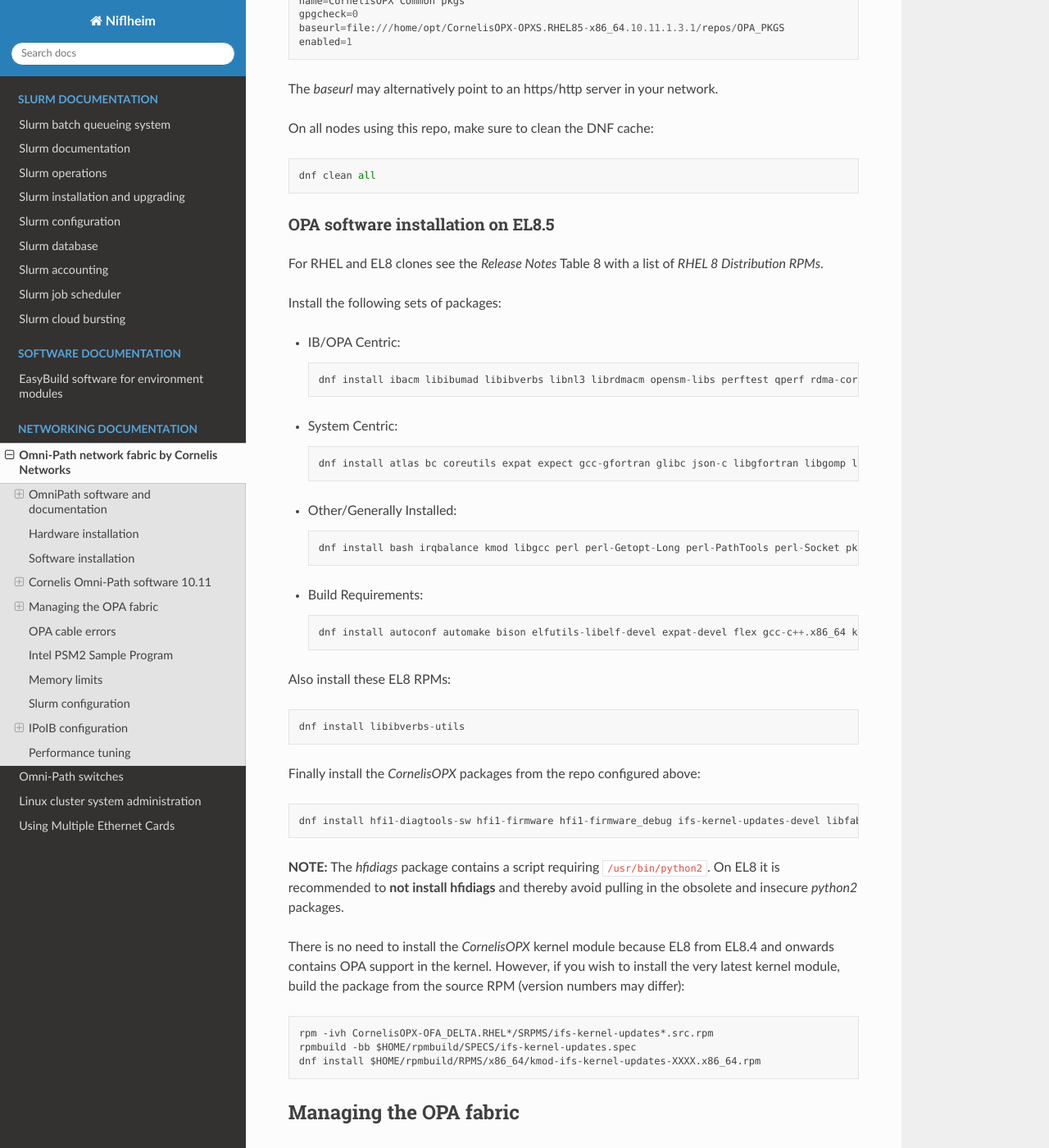
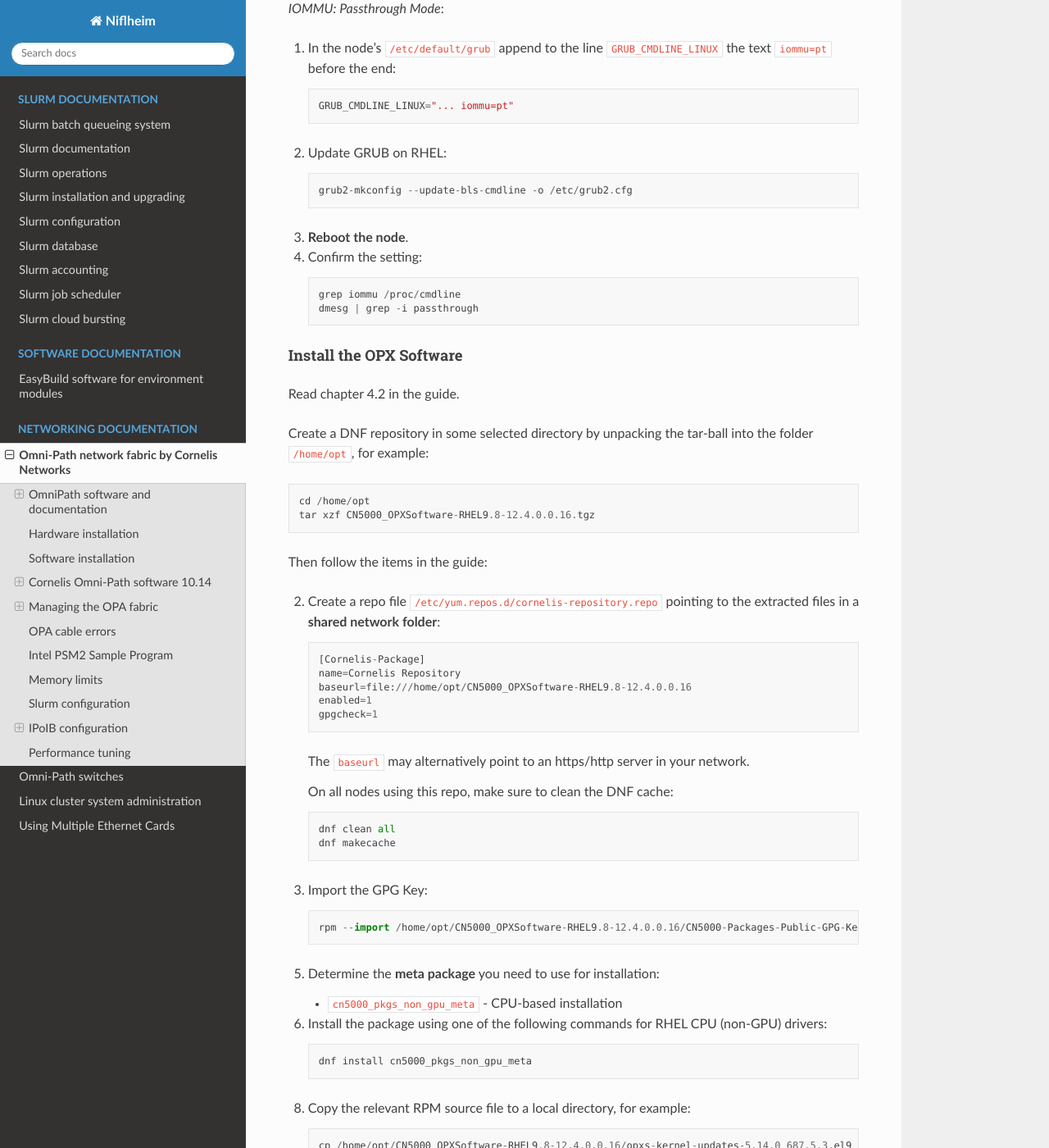
Before and after one commit to OleHolmNielsen/Niflheim_system, a Sphinx documentation site: the page built from docs/OmniPath.rst, in a window 1280 px wide and 1400 px high, scrolled down 3893 px. Shown: the whole window at 82% size. Built offline with Sphinx 7.4.7 and the Read the Docs theme 3.1.0, drawn with Linux system fonts in a browser that asks for light colours; some of the changed text lies outside the part shown.

Commit message:
New instructions for OPXS version 12.4 software

```diff
--- a/docs/OmniPath.rst
+++ b/docs/OmniPath.rst
@@ -67,7 +67,7 @@ Here the PCIe device ID is 04:00.0, you determine it by::
 Software installation
 =====================
 
-Omni-Path_ HFI adapter hardware is supported with OPA software 10.11 on compute nodes with the following Intel and AMD processors:
+Omni-Path_ HFI OPA-100 adapter hardware is supported on compute nodes with the following Intel and AMD processors:
 
 * Haswell_ (HSW, Xeon v3)
 * Broadwell_ (BDW, Xeon v4)
@@ -109,15 +109,14 @@ Download the latest version *Intel® Omni-Path Fabric Software (Including Intel
 
 Read the *Intel® Omni-Path Fabric Software Installation Guide* from the *Publications* page.
 
-Cornelis Omni-Path software 10.11
+Cornelis Omni-Path software 10.14
 =================================
 
-The current Omni-Path software release from CornelisNetworks_ as of February 2022 is **release 10.11.1.3.1** with support for RHEL 8.5 and 7.8.
-
+The current Omni-Path software release from CornelisNetworks_ as of 2026 is **release 10.14** with support for RHEL 8 and 9.
 
 **NOTICE:**
 
-* The RHEL 8.5 (and clones thereof such as AlmaLinux_ and RockyLinux_) fortunately include all required kernel modules as well as some (almost) up-to-date OPA software!
+* The RHEL 8 and 9 (and clones thereof such as AlmaLinux_ and RockyLinux_) include all required kernel modules as well as some (almost) up-to-date OPA software!
 
 The `RHEL 8.4 Release Notes <https://access.redhat.com/documentation/en-us/red_hat_enterprise_linux/8/html-single/8.4_release_notes/index>`_
 introduced Omni-Path support:
@@ -129,74 +128,115 @@ introduced Omni-Path support:
   For instructions on installing Omni-Path Architecture, see: `Cornelis Omni-Path Fabric Software Release Notes <https://customercenter.cornelisnetworks.com/#/customer/assets/download/213>`_ file.
   (`BZ#1960412 <https://bugzilla.redhat.com/show_bug.cgi?id=1960412>`_)
 
-Cornelis OPA DNF repo
----------------------
+.. _AlmaLinux: https://almalinux.org/
+.. _RockyLinux: https://rockylinux.org/
 
-Download the latest (RHEL 8.5) Cornelis Omni-Path Fabric OPXS (Formerly IFS) tar-ball file from the `Release Library <https://customercenter.cornelisnetworks.com/#/customer/assets/software-and-documentation/release>`_ page,
-for example ``CornelisOPX-OPXS.RHEL85-x86_64.10.11.1.3.1.tgz``.
+Cornelis OPX Software
+-----------------------------
 
-Create a DNF repository in some selected directory by unpacking the tar-ball, for example::
+Download the relevant version of Cornelis CN5000 OPXS software from the
+`Release Library <https://customercenter.cornelisnetworks.com/#/customer/assets/software-and-documentation/release>`_ page,
+for example ``CN5000_OPXSoftware-RHEL9.8-12.4.0.0.16.tgz``.
+
+Download the installation guide ``Fabric_Installation_CN5000_v5_0.pdf``
+and read Chapter 4 *Host Software Installation*.
+
+In this page we refer only to the instructions for RHEL 9.8 systems **without GPUs** (CPUs only).
+
+IOMMU: Passthrough Mode
+...........................
+
+On **every node** in the OPA network you must install the prerequisite described in
+section *4.1.2. IOMMU: Passthrough Mode*:
+
+1. In the node's ``/etc/default/grub`` append to the line ``GRUB_CMDLINE_LINUX``
+   the text ``iommu=pt`` before the end::
+
+     GRUB_CMDLINE_LINUX="... iommu=pt"
+
+2. Update GRUB on RHEL::
+
+     grub2-mkconfig --update-bls-cmdline -o /etc/grub2.cfg
+
+3. **Reboot the node**.
+
+4. Confirm the setting::
+
+     grep iommu /proc/cmdline
+     dmesg | grep -i passthrough
+
+Install the OPX Software
+............................
+
+Read chapter 4.2 in the guide.
+
+Create a DNF repository in some selected directory by unpacking the tar-ball into the folder ``/home/opt``, for example::
 
   cd /home/opt
-  tar xzf CornelisOPX-OPXS.RHEL85-x86_64.10.11.1.3.1.tgz
+  tar xzf CN5000_OPXSoftware-RHEL9.8-12.4.0.0.16.tgz
 
-Create a repo file ``/etc/yum.repos.d/CornelisOPX.repo`` pointing to the above directory::
+Then follow the items in the guide:
 
-  [CornelisOPX-Common]
-  name=CornelisOPX Common pkgs
-  gpgcheck=0
-  baseurl=file:///home/opt/CornelisOPX-OPXS.RHEL85-x86_64.10.11.1.3.1/repos/OPA_PKGS
-  enabled=1
+2. Create a repo file ``/etc/yum.repos.d/cornelis-repository.repo``
+   pointing to the extracted files in a **shared network folder**::
 
-The *baseurl* may alternatively point to an https/http server in your network.
+     [Cornelis-Package]
+     name=Cornelis Repository
+     baseurl=file:///home/opt/CN5000_OPXSoftware-RHEL9.8-12.4.0.0.16
+     enabled=1
+     gpgcheck=1
 
-On all nodes using this repo, make sure to clean the DNF cache::
+   The ``baseurl`` may alternatively point to an https/http server in your network.
 
-  dnf clean all
+   On all nodes using this repo, make sure to clean the DNF cache::
 
-OPA software installation on EL8.5
-----------------------------------
+     dnf clean all
+     dnf makecache
 
-For RHEL and EL8 clones see the *Release Notes* Table 8 with a list of *RHEL 8 Distribution RPMs*.
+3. Import the GPG Key::
 
-Install the following sets of packages:
+     rpm --import /home/opt/CN5000_OPXSoftware-RHEL9.8-12.4.0.0.16/CN5000-Packages-Public-GPG-Key.asc
 
-* IB/OPA Centric::
+5. Determine the **meta package** you need to use for installation:
 
-    dnf install ibacm libibumad libibverbs libnl3 librdmacm opensm-libs perftest qperf rdma-core rdma-core-devel
+   * ``cn5000_pkgs_non_gpu_meta`` - CPU-based installation
 
-* System Centric::
+6. Install the package using one of the following commands for RHEL CPU (non-GPU) drivers::
 
-    dnf install atlas bc coreutils expat expect gcc-gfortran glibc json-c libgfortran libgomp libquadmath libstdc++ libstdc++-devel ncurses-compat-libs
+     dnf install cn5000_pkgs_non_gpu_meta
 
-* Other/Generally Installed::
+8. Copy the relevant RPM source file to a local directory, for example::
 
-    dnf install bash irqbalance kmod libgcc perl perl-Getopt-Long perl-PathTools perl-Socket pkgconfig systemd systemd-libs kernel-modules-extra
+     cp /home/opt/CN5000_OPXSoftware-RHEL9.8-12.4.0.0.16/opxs-kernel-updates-5.14.0_687.5.3.el9_8.x86_64-638.src.rpm /tmp/
 
-* Build Requirements::
+   To rebuild the ``opxs-kernel-updates`` source RPM, you must install these packages first::
 
-    dnf install autoconf automake bison elfutils-libelf-devel expat-devel flex gcc-c++.x86_64 kernel-abi-whitelists kernel-rpm-macros libnl3-devel libpfm libtool libuuid-devel ncurses-devel numactl-devel opensm-libs openssl-devel tcl-devel
+     dnf install kernel-rpm-macros kernel-abi-stablelists
 
-Also install these EL8 RPMs::
+9. Build the kernel module RPMs in the ``/root/rpmbuild`` folder::
 
-  dnf install libibverbs-utils
+     rpmbuild --rebuild --define "_topdir /root/rpmbuild" --define 'dist %{nil}' --target x86_64 --define 'kver $(uname -r)' /tmp/opxs-kernel-updates-5.14.0_687.5.3.el9_8.x86_64-638.src.rpm
 
-Finally install the *CornelisOPX* packages from the repo configured above::
+10. Verify the RPMs are built by changing directories to the ``/root/rpmbuild/RPMS/x86_64`` directory
+    and list the files corresponding to your running kernel version::
 
-  dnf install hfi1-diagtools-sw hfi1-firmware hfi1-firmware_debug ifs-kernel-updates-devel libfabric libfabric-devel libfabric-psm2 libfabric-verbs libpsm2 libpsm2-compat libpsm2-devel opa-address-resolution opa-basic-tools opaconfig opa-libopamgt opa-libopamgt-devel opa-scripts opa-fastfabric opa-fm
+      $ cd /root/rpmbuild/RPMS/x86_64
+      $ ls -1
+      kmod-opxs-kernel-updates-<build_version>.x86_64.rpm
+      opxs-kernel-updates-devel-<build_version>.x86_64.rpm
 
-**NOTE:** The *hfidiags* package contains a script requiring ``/usr/bin/python2``.
-On EL8 it is recommended to **not install hfidiags** and thereby avoid pulling in the obsolete and insecure *python2* packages.
+    Copy these two files to a shared network folder.
 
-There is no need to install the *CornelisOPX* kernel module because EL8 from EL8.4 and onwards contains OPA support in the kernel.
-However, if you wish to install the very latest kernel module, build the package from the source RPM (version numbers may differ)::
+11. Install the new RPMs from the shared network folder::
 
-  rpm -ivh CornelisOPX-OFA_DELTA.RHEL*/SRPMS/ifs-kernel-updates*.src.rpm
-  rpmbuild -bb $HOME/rpmbuild/SPECS/ifs-kernel-updates.spec
-  dnf install $HOME/rpmbuild/RPMS/x86_64/kmod-ifs-kernel-updates-XXXX.x86_64.rpm
+      dnf install kmod-opxs-kernel-updates-<build_version>.x86_64.rpm opxs-kernel-updates-devel-<build_version>.x86_64.rpm
 
-.. _AlmaLinux: https://almalinux.org/
-.. _RockyLinux: https://rockylinux.org/
+12. Reboot the node to apply changes.
+
+On **all remaining OPA nodes**:
+
+* Repeat the *IOMMU: Passthrough Mode* configuration above.
+* Repeat the above steps 2, 3, 6, 11, and 12 (omitting the build of kernel modules).
 
 Managing the OPA fabric
 =======================
```
